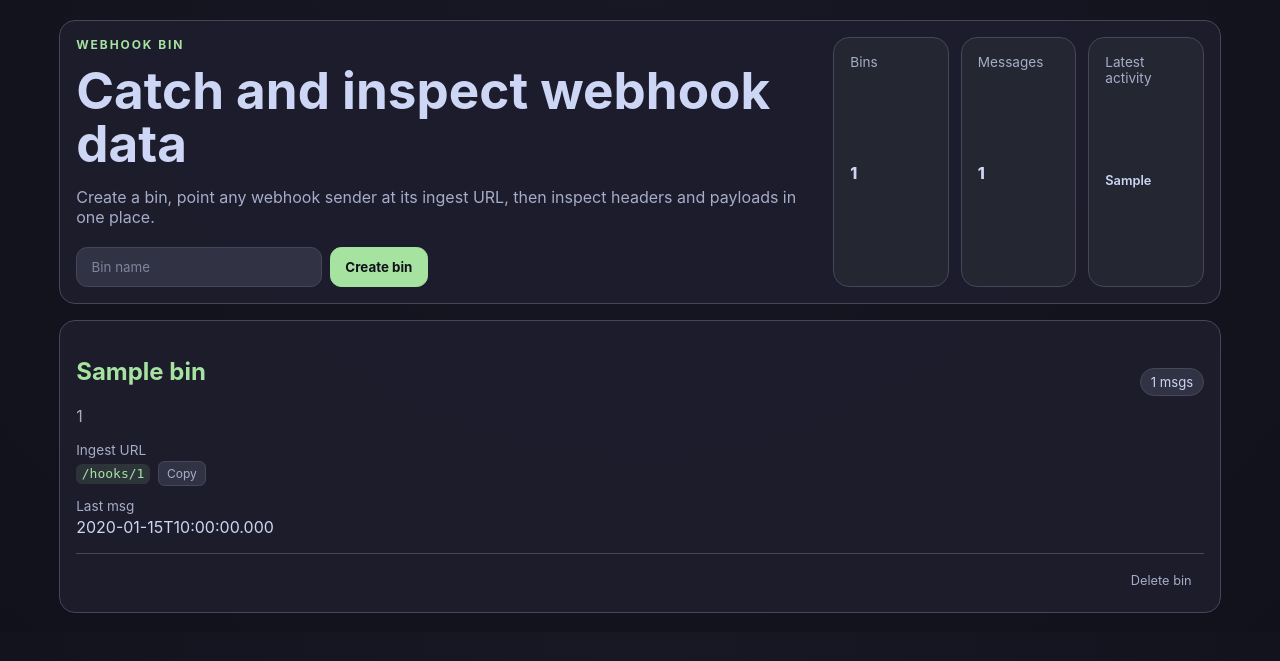
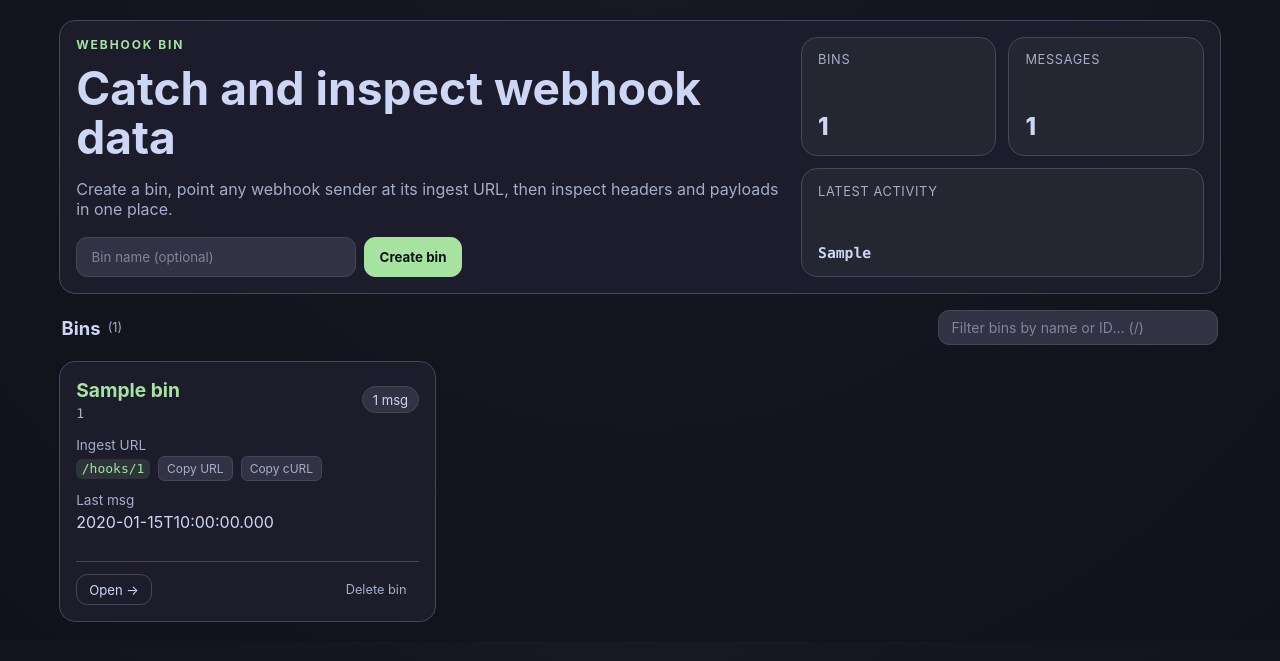
Before and after one commit to zyeap-JNPR/webhook-test-bin, a FastAPI app: template webhook_bin/templates/index.html in a window 1280 px wide. Shown: the part 89-750 px from the top of the page. Run offline with FastAPI, Linux system fonts and the light colour scheme; the template is opened without the code that fills it: most values are stand-ins (such as "Sample title", 1, 10 or a date in 2020); some libraries are stand-ins or nearby versions.

Commit message:
feat(ui): polish homepage cards, instant bin filter, and README
- reflow hero stats to prevent wrapped timestamps and center empty state
- add client-side bin filter (/ and Esc) plus per-card cURL copy and Open CTA
- flush initial SSE comment so EventSource marks connected immediately
- refresh README docs and 1280x800 dashboard screenshots

```diff
--- a/webhook_bin/main.py
+++ b/webhook_bin/main.py
@@ -484,58 +484,67 @@ async def stream_messages(bin_id: str, request: Request, after_id: int = 0):
     queue: asyncio.Queue[dict[str, object]] = asyncio.Queue(maxsize=256)
     _STREAM_SUBSCRIBERS.setdefault(bin_id, set()).add(queue)
 
-    async def event_gen():
+    try:
         try:
             header_event_id = int(request.headers.get("last-event-id", "0") or "0")
         except ValueError:
             header_event_id = 0
         last_event_id = max(0, after_id, header_event_id)
-        try:
-            while True:
-                missed_messages = db.list_messages_after(bin_id, after_id=last_event_id, limit=500)
-                if not missed_messages:
-                    break
-                for message in missed_messages:
-                    latest_id = int(message["id"])
-                    last_event_id = latest_id
-                    event = {
-                        "type": "new_message",
-                        "latest_id": latest_id,
-                        "message": message,
-                    }
-                    yield f"id: {latest_id}\nevent: message\ndata: {json.dumps(event)}\n\n"
-            while True:
-                if await request.is_disconnected():
-                    break
-                try:
-                    event = await asyncio.wait_for(queue.get(), timeout=15.0)
-                except TimeoutError:
-                    yield ": keepalive\n\n"
-                    continue
-                if event.get("type") == "new_message":
-                    latest_id = int(event["latest_id"])
-                    if latest_id <= last_event_id:
+
+        async def event_gen():
+            nonlocal last_event_id
+            try:
+                yield ": connected\n\n"
+                while True:
+                    missed_messages = db.list_messages_after(bin_id, after_id=last_event_id, limit=500)
+                    if not missed_messages:
+                        break
+                    for message in missed_messages:
+                        latest_id = int(message["id"])
+                        last_event_id = latest_id
+                        event = {
+                            "type": "new_message",
+                            "latest_id": latest_id,
+                            "message": message,
+                        }
+                        yield f"id: {latest_id}\nevent: message\ndata: {json.dumps(event)}\n\n"
+                while True:
+                    if await request.is_disconnected():
+                        break
+                    try:
+                        event = await asyncio.wait_for(queue.get(), timeout=15.0)
+                    except TimeoutError:
+                        yield ": keepalive\n\n"
                         continue
-                    last_event_id = latest_id
-                    yield f"id: {latest_id}\nevent: message\ndata: {json.dumps(event)}\n\n"
-                else:
-                    yield f"event: message\ndata: {json.dumps(event)}\n\n"
-        finally:
-            subscribers = _STREAM_SUBSCRIBERS.get(bin_id)
-            if subscribers is not None:
-                subscribers.discard(queue)
-                if not subscribers:
-                    _STREAM_SUBSCRIBERS.pop(bin_id, None)
+                    if event.get("type") == "new_message":
+                        latest_id = int(event["latest_id"])
+                        if latest_id <= last_event_id:
+                            continue
+                        last_event_id = latest_id
+                        yield f"id: {latest_id}\nevent: message\ndata: {json.dumps(event)}\n\n"
+                    else:
+                        yield f"event: message\ndata: {json.dumps(event)}\n\n"
+            finally:
+                subscribers = _STREAM_SUBSCRIBERS.get(bin_id)
+                if subscribers is not None:
+                    subscribers.discard(queue)
+                    if not subscribers:
+                        _STREAM_SUBSCRIBERS.pop(bin_id, None)
 
-    return StreamingResponse(
-        event_gen(),
-        media_type="text/event-stream",
-        headers={
-            "cache-control": "no-cache",
-            "x-accel-buffering": "no",
-            "connection": "keep-alive",
-        },
-    )
+        return StreamingResponse(
+            event_gen(),
+            media_type="text/event-stream",
+            headers={
+                "cache-control": "no-cache",
+                "x-accel-buffering": "no",
+                "connection": "keep-alive",
+            },
+        )
+    except Exception:
+        subscribers = _STREAM_SUBSCRIBERS.get(bin_id)
+        if subscribers is not None:
+            subscribers.discard(queue)
+        raise
 
 
 _HOOK_METHODS = ["GET", "HEAD", "POST", "PUT", "PATCH", "DELETE", "OPTIONS"]
--- a/webhook_bin/static/app.js
+++ b/webhook_bin/static/app.js
@@ -1,4 +1,10 @@
 async function createBin(form) {
+  const submitBtn = form.querySelector('button[type="submit"]');
+  if (submitBtn) {
+    submitBtn.disabled = true;
+    submitBtn.textContent = "Creating…";
+  }
+  try {
     const formData = new FormData(form);
     const payload = { name: formData.get("name") };
     const res = await fetch("/api/bins", {
@@ -9,6 +15,13 @@ async function createBin(form) {
     if (!res.ok) throw new Error("bin create failed");
     const data = await res.json();
     window.location.href = data.dashboard_url;
+  } catch (err) {
+    if (submitBtn) {
+      submitBtn.disabled = false;
+      submitBtn.textContent = "Create bin";
+    }
+    throw err;
+  }
 }
 
 function buildMessageQuery(params) {
@@ -185,6 +198,39 @@ function escapeHtml(value) {
     .replaceAll("'", "&#39;");
 }
 
+function applyHomepageBinFilter() {
+  const input = document.getElementById("bin-search-input");
+  const binsContainer = document.querySelector("[data-homepage-bins]");
+  const shownEl = document.querySelector("[data-homepage-shown-count]");
+  if (!binsContainer) return;
+  const cards = Array.from(binsContainer.querySelectorAll("[data-bin-card]"));
+  const q = (input?.value || "").trim().toLowerCase();
+  let visibleCount = 0;
+  for (const card of cards) {
+    const match = !q
+      || (card.dataset.binName || "").includes(q)
+      || (card.dataset.binId || "").includes(q);
+    card.classList.toggle("hidden", !match);
+    if (match) visibleCount += 1;
+  }
+  let noMatchEl = binsContainer.querySelector("[data-bin-filter-empty]");
+  if (cards.length > 0 && visibleCount === 0) {
+    if (!noMatchEl) {
+      binsContainer.insertAdjacentHTML(
+        "beforeend",
+        `<article class="empty" data-bin-filter-empty><h2>No matching bins</h2><p>Clear filter to see all ${cards.length} bins.</p></article>`,
+      );
+    }
+  } else if (noMatchEl) {
+    noMatchEl.remove();
+  }
+  if (shownEl) {
+    shownEl.textContent = q && visibleCount !== cards.length
+      ? `(${visibleCount} of ${cards.length})`
+      : `(${cards.length})`;
+  }
+}
+
 function renderHomepage(data) {
   const bins = data.bins || [];
   const root = document.querySelector("[data-homepage-root]");
@@ -193,6 +239,7 @@ function renderHomepage(data) {
   const totalBins = document.querySelector("[data-homepage-total-bins]");
   const totalMessages = document.querySelector("[data-homepage-total-messages]");
   const latestActivity = document.querySelector("[data-homepage-latest-activity]");
+  const toolbar = document.querySelector("[data-homepage-toolbar]");
   const binsContainer = document.querySelector("[data-homepage-bins]");
 
   if (totalBins) totalBins.textContent = String(bins.length);
@@ -201,31 +248,39 @@ function renderHomepage(data) {
     latestActivity.dataset.iso = bins.find((bin) => bin.last_message_at)?.last_message_at || "";
     latestActivity.textContent = formatTimestamp(latestActivity.dataset.iso);
   }
+  if (toolbar) toolbar.classList.toggle("hidden", bins.length === 0);
   if (!binsContainer) return;
-  binsContainer.innerHTML = bins.map((bin) => `
-    <article class="card">
+  binsContainer.innerHTML = bins.map((bin) => {
+    const count = Number(bin.message_count || 0);
+    const curlCmd = `curl -X POST '${baseUrl}/hooks/${bin.id}' -H 'content-type: application/json' -d '{"event":"ping"}'`;
+    return `
+    <article class="card" data-bin-card data-bin-name="${escapeHtml(String(bin.name || "").toLowerCase())}" data-bin-id="${escapeHtml(String(bin.id || "").toLowerCase())}">
       <div class="card-head">
         <div>
           <h2><a href="/bins/${bin.id}">${escapeHtml(bin.name)}</a></h2>
-          <p class="muted">${escapeHtml(bin.id)}</p>
+          <p class="muted mono">${escapeHtml(bin.id)}</p>
         </div>
-        <span class="pill">${bin.message_count} msgs</span>
+        <span class="pill">${count} ${count === 1 ? "msg" : "msgs"}</span>
       </div>
       <dl class="meta">
         <div>
           <dt>Ingest URL</dt>
           <dd class="meta-url-row">
             <code>/hooks/${bin.id}</code>
-            <button type="button" class="icon-btn" data-copy-text="${escapeHtml(`${baseUrl}/hooks/${bin.id}`)}">Copy</button>
+            <button type="button" class="icon-btn" data-copy-text="${escapeHtml(`${baseUrl}/hooks/${bin.id}`)}">Copy URL</button>
+            <button type="button" class="icon-btn" data-copy-text="${escapeHtml(curlCmd)}">Copy cURL</button>
           </dd>
         </div>
         <div><dt>Last msg</dt><dd><span data-ui-timestamp data-iso="${escapeHtml(bin.last_message_at || "")}">${escapeHtml(bin.last_message_at || "—")}</span></dd></div>
       </dl>
       <div class="card-footer">
+        <a class="ghost card-open" href="/bins/${bin.id}">Open →</a>
         <button type="button" class="ghost-danger" data-delete-bin="${bin.id}">Delete bin</button>
       </div>
     </article>
-  `).join("") || `<article class="empty"><h2>No bins yet</h2><p>Create one, then POST to its ingest URL.</p></article>`;
+  `;
+  }).join("") || `<article class="empty"><h2>No bins yet</h2><p>Create a bin above, then send requests to <code>/hooks/&lt;bin_id&gt;</code>.</p></article>`;
+  applyHomepageBinFilter();
   renderTimestamps(document);
 }
 
@@ -936,6 +991,26 @@ document.addEventListener("DOMContentLoaded", () => {
   const homepage = document.querySelector("[data-homepage-root]");
   if (homepage) {
     lastHomepageRefreshAt = Date.now();
+    const binSearchInput = document.getElementById("bin-search-input");
+    binSearchInput?.addEventListener("input", () => applyHomepageBinFilter());
+    document.addEventListener("keydown", (event) => {
+      if (event.metaKey || event.ctrlKey || event.altKey) return;
+      const target = event.target;
+      const isTyping = target instanceof HTMLElement
+        && (target.tagName === "INPUT" || target.tagName === "TEXTAREA" || target.isContentEditable);
+      if (event.key === "Escape" && target === binSearchInput) {
+        if (binSearchInput.value) {
+          binSearchInput.value = "";
+          applyHomepageBinFilter();
+        }
+        binSearchInput.blur();
+        return;
+      }
+      if (event.key === "/" && !isTyping && binSearchInput && !binSearchInput.closest(".hidden")) {
+        event.preventDefault();
+        binSearchInput.focus();
+      }
+    });
     document.addEventListener("visibilitychange", () => {
       if (document.hidden) return;
       if (!shouldRefreshOnVisible(lastHomepageRefreshAt)) return;
--- a/webhook_bin/static/styles.css
+++ b/webhook_bin/static/styles.css
@@ -76,32 +76,58 @@ code {
   border-color: var(--surface2);
   box-shadow: 0 10px 28px rgba(17, 17, 27, 0.45);
 }
-.grid { display: grid; gap: 1rem; grid-template-columns: repeat(auto-fit, minmax(300px, 1fr)); }
-.hero { display: grid; grid-template-columns: 2fr 1fr; gap: 1rem; align-items: stretch; }
-.hero-copy, .hero-stats { display: grid; gap: 0.75rem; }
+.grid { display: grid; gap: 1rem; grid-template-columns: repeat(auto-fill, minmax(320px, 1fr)); }
+.empty { grid-column: 1 / -1; text-align: center; padding: 2.25rem 1rem; }
+.empty h2 { margin: 0 0 0.4rem; }
+.empty p { margin: 0; color: var(--muted); }
+.hero { display: grid; grid-template-columns: 1.75fr 1fr; gap: 1.25rem; align-items: stretch; }
+.hero-copy { display: flex; flex-direction: column; justify-content: center; gap: 0.75rem; }
+.hero-stats { display: grid; grid-template-columns: repeat(2, minmax(0, 1fr)); gap: 0.75rem; align-content: stretch; }
 .eyebrow { text-transform: uppercase; letter-spacing: 0.16em; font-size: 0.75rem; color: var(--green); margin: 0; font-weight: 700; }
-.hero h1 { margin: 0; font-size: clamp(2rem, 4vw, 3.5rem); line-height: 1.05; }
-.hero .inline-form { margin-top: 0.5rem; }
-.hero-stats { grid-template-columns: repeat(3, minmax(0, 1fr)); }
+.hero h1 { margin: 0; font-size: clamp(1.9rem, 3.6vw, 3rem); line-height: 1.08; }
+.hero .inline-form { margin-top: 0.35rem; }
+.hero .inline-form input { flex: 1; max-width: 280px; min-width: 0; }
 .stat {
-  display: grid;
-  gap: 0.35rem;
-  padding: 1rem;
+  display: flex;
+  flex-direction: column;
+  justify-content: space-between;
+  gap: 0.4rem;
+  padding: 0.9rem 1rem;
   border-radius: var(--radius-lg);
   background: rgba(166, 227, 161, 0.05);
   border: 1px solid var(--line);
   transition: border-color var(--transition-fast);
 }
+.stat-wide { grid-column: 1 / -1; }
 .stat:hover { border-color: var(--green); }
 .stat-value {
   min-width: 0;
-  font-size: 1rem;
+  font-size: 1.5rem;
   font-weight: 800;
+  line-height: 1.15;
   white-space: normal;
   overflow-wrap: anywhere;
 }
-.stat:last-child .stat-value { font-size: 0.8rem; font-weight: 600; }
-.stat-label { color: var(--muted); font-size: 0.85rem; }
+.stat-timestamp {
+  font-size: 0.92rem;
+  font-weight: 600;
+  font-family: ui-monospace, SFMono-Regular, Menlo, monospace;
+}
+.stat-label { color: var(--muted); font-size: 0.8rem; text-transform: uppercase; letter-spacing: 0.05em; }
+.bins-toolbar {
+  display: flex;
+  justify-content: space-between;
+  align-items: center;
+  gap: 0.75rem;
+  flex-wrap: wrap;
+  padding: 0 0.15rem;
+}
+.bins-heading { margin: 0; font-size: 1.15rem; display: inline-flex; align-items: center; gap: 0.45rem; }
+#bin-search-input { width: min(280px, 100%); padding: 0.5rem 0.75rem; font-size: 0.88rem; }
+.mono { font-family: ui-monospace, SFMono-Regular, Menlo, monospace; font-size: 0.82rem; }
+.card { display: flex; flex-direction: column; }
+.card h2 { margin: 0; font-size: 1.2rem; overflow-wrap: anywhere; }
+.card .meta { flex: 1; }
 .card-head { display: flex; justify-content: space-between; align-items: center; gap: 0.75rem; }
 .callout {
   display: flex;
@@ -327,7 +353,17 @@ input:focus-visible, button:focus-visible, select:focus-visible, a:focus-visible
   font-size: 0.95rem;
 }
 .section-title { margin: 0 0 0.7rem; display: inline-flex; align-items: center; gap: 0.5rem; }
-.card-footer { margin-top: 0.75rem; padding-top: 0.75rem; border-top: 1px solid var(--line); display: flex; justify-content: flex-end; }
+.card-footer {
+  margin-top: 0.85rem;
+  padding-top: 0.75rem;
+  border-top: 1px solid var(--line);
+  display: flex;
+  justify-content: space-between;
+  align-items: center;
+  gap: 0.5rem;
+}
+.card-open { padding: 0.4rem 0.75rem; font-size: 0.82rem; color: var(--text); }
+.card-open:hover { color: var(--green); }
 .ghost-danger {
   background: transparent;
   border-color: transparent;
--- a/webhook_bin/templates/index.html
+++ b/webhook_bin/templates/index.html
@@ -8,7 +8,7 @@
       Create a bin, point any webhook sender at its ingest URL, then inspect headers and payloads in one place.
     </p>
     <form id="create-bin-form" class="inline-form">
-      <input name="name" placeholder="Bin name" />
+      <input name="name" placeholder="Bin name (optional)" aria-label="New bin name" />
       <button type="submit" class="btn-primary">Create bin</button>
     </form>
   </div>
@@ -21,41 +21,53 @@
       <span class="stat-label">Messages</span>
       <span class="stat-value" data-homepage-total-messages>{{ total_messages }}</span>
     </div>
-    <div class="stat">
+    <div class="stat stat-wide">
       <span class="stat-label">Latest activity</span>
-      <span class="stat-value" data-homepage-latest-activity data-ui-timestamp data-iso="{{ latest_activity or '' }}">{{ latest_activity or "—" }}</span>
+      <span class="stat-value stat-timestamp" data-homepage-latest-activity data-ui-timestamp data-iso="{{ latest_activity or '' }}">{{ latest_activity or "—" }}</span>
     </div>
   </div>
 </section>
 
+<section class="bins-toolbar{% if not bins %} hidden{% endif %}" data-homepage-toolbar>
+  <h2 class="bins-heading">Bins <span class="count-badge" data-homepage-shown-count>({{ total_bins }})</span></h2>
+  <input
+    type="search"
+    id="bin-search-input"
+    placeholder="Filter bins by name or ID… (/)"
+    aria-label="Filter bins by name or ID"
+  />
+</section>
+
 <section class="grid" data-homepage-bins>
   {% for bin in bins %}
-  <article class="card">
+  <article class="card" data-bin-card data-bin-name="{{ bin.name | lower }}" data-bin-id="{{ bin.id | lower }}">
     <div class="card-head">
       <div>
         <h2><a href="/bins/{{ bin.id }}">{{ bin.name }}</a></h2>
-        <p class="muted">{{ bin.id }}</p>
+        <p class="muted mono">{{ bin.id }}</p>
       </div>
-      <span class="pill">{{ bin.message_count }} msgs</span>
+      <span class="pill">{{ bin.message_count }} {{ "msg" if bin.message_count == 1 else "msgs" }}</span>
     </div>
     <dl class="meta">
       <div>
         <dt>Ingest URL</dt>
         <dd class="meta-url-row">
           <code>/hooks/{{ bin.id }}</code>
-          <button type="button" class="icon-btn" data-copy-text="{{ base_url }}/hooks/{{ bin.id }}">Copy</button>
+          <button type="button" class="icon-btn" data-copy-text="{{ base_url }}/hooks/{{ bin.id }}">Copy URL</button>
+          <button type="button" class="icon-btn" data-copy-text="curl -X POST '{{ base_url }}/hooks/{{ bin.id }}' -H 'content-type: application/json' -d '{&quot;event&quot;:&quot;ping&quot;}'">Copy cURL</button>
         </dd>
       </div>
       <div><dt>Last msg</dt><dd><span data-ui-timestamp data-iso="{{ bin.last_message_at or '' }}">{{ bin.last_message_at or "—" }}</span></dd></div>
     </dl>
     <div class="card-footer">
+      <a class="ghost card-open" href="/bins/{{ bin.id }}">Open →</a>
       <button type="button" class="ghost-danger" data-delete-bin="{{ bin.id }}">Delete bin</button>
     </div>
   </article>
   {% else %}
   <article class="empty">
     <h2>No bins yet</h2>
-    <p>Create one, then POST to its ingest URL.</p>
+    <p>Create a bin above, then send requests to <code>/hooks/&lt;bin_id&gt;</code>.</p>
   </article>
   {% endfor %}
 </section>
```
Also changed, not shown: tests/test_main.py (+16 -3 lines), README.md, 2 other files. Lines whose indentation alone changed are shown as unchanged.
